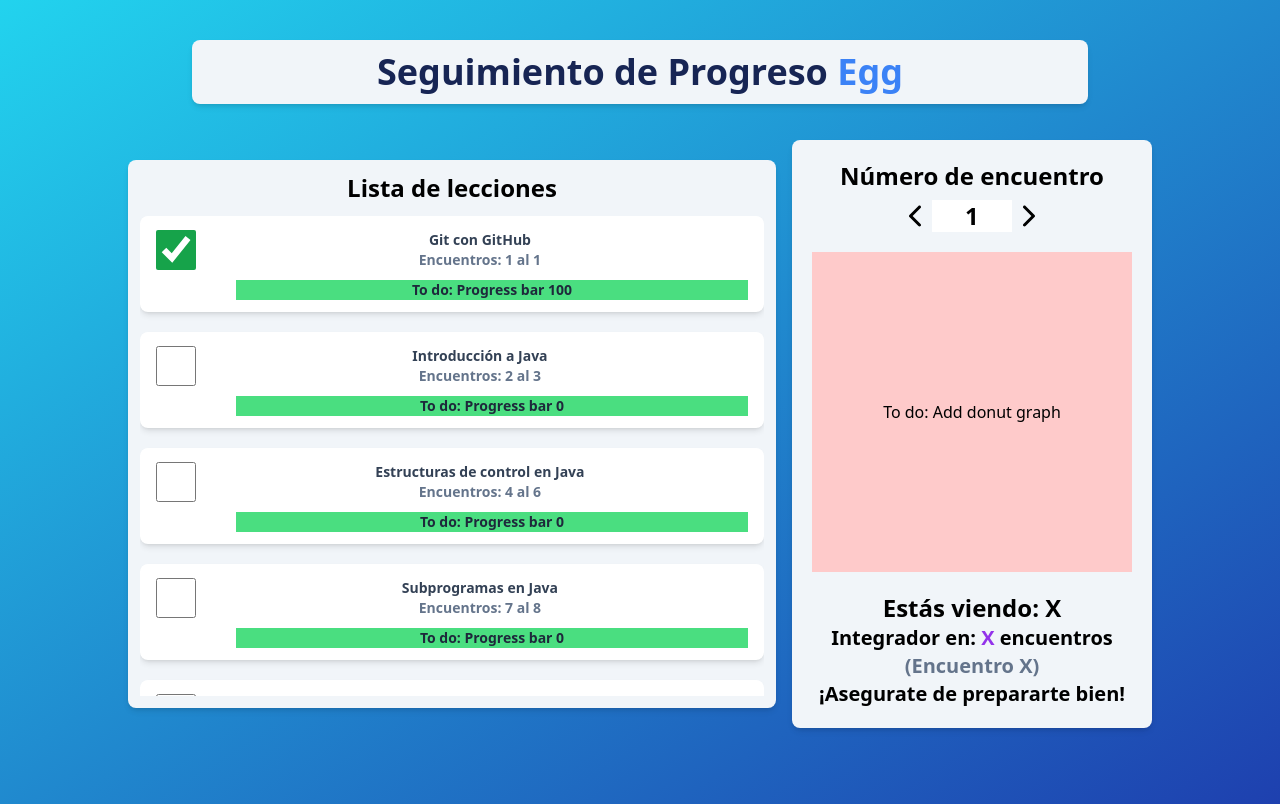
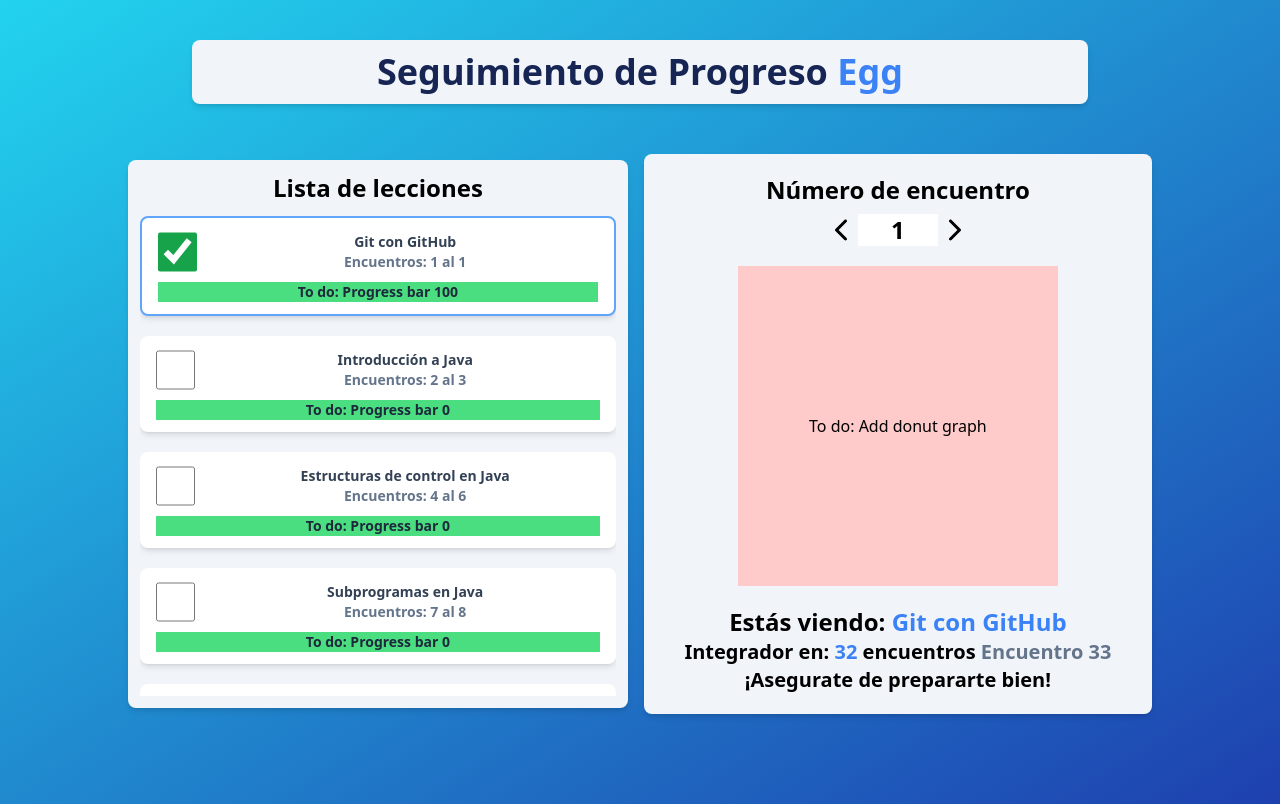
Before and after one commit to Sleepy-gogo/Courseflow-management, a React (Vite) app: page / in a window 1280 px wide. Built offline with nearby package versions, Linux system fonts and the light colour scheme.

Commit message:
Stats now show info instead of placeholders

```diff
--- a/src/components/Counter.jsx
+++ b/src/components/Counter.jsx
@@ -5,7 +5,7 @@
   faChevronLeft,
 } from "@fortawesome/free-solid-svg-icons";
 
-const MAX_ENCUENTROS = 160;
+const MAX_ENCUENTROS = 161;
 
 function validateNumber(n) {
   if (n < 1) return 1;
--- a/src/components/Lesson.jsx
+++ b/src/components/Lesson.jsx
@@ -3,11 +3,13 @@
 
 function Lesson({ lesson, progress }) {
   const { name, length } = lesson;
-  const { completed, percentage } = progress;
+  const { completed, percentage, current } = progress;
+
+  const active = current ? "border-solid border-2 border-blue-400" : "";
 
   return (
-    <Container addons="bg-white px-4 w-full">
-      <div className="flex items-center gap-4">
+    <Container addons={`bg-white px-4 w-full ${active}`}>
+      <div className="flex items-center gap-4" id={current ? "current" : ""}>
         <input
           type="checkbox"
           checked={completed}
@@ -23,7 +25,7 @@
           </p>
         </div>
       </div>
-      <div className="bg-green-400 w-100 mt-2 ml-auto max-w-lg">
+      <div className="bg-green-400 w-100 mt-2 ml-auto w-full">
         <p className="text-center text-sm sm:text-md font-bold text-slate-800">
           To do: Progress bar {percentage}
         </p>
@@ -40,6 +42,7 @@
   progress: PropTypes.shape({
     completed: PropTypes.bool.isRequired,
     percentage: PropTypes.number.isRequired,
+    current: PropTypes.bool.isRequired,
   }).isRequired,
 };
 
--- a/src/components/LessonList.jsx
+++ b/src/components/LessonList.jsx
@@ -14,6 +14,7 @@
       : data.completed
       ? 100
       : (progreso * 100) / progresoFinal;
+  data.current = encounter >= inicio && encounter <= final;
   return data;
 }
 
@@ -23,7 +24,10 @@
       <h1 className="text-center font-bold text-lg sm:text-2xl mb-3">
         Lista de lecciones
       </h1>
-      <div className="overflow-auto" style={{ maxHeight: "60vh" }}>
+      <div
+        className="overflow-auto scroll-pt-7 scroll-smooth"
+        style={{ maxHeight: "60vh" }}
+      >
         {lessons &&
           lessons.map((lesson) => (
             <Lesson
--- a/src/components/Stats.jsx
+++ b/src/components/Stats.jsx
@@ -1,10 +1,17 @@
 import PropTypes from "prop-types";
 import Container from "./Container";
 import Counter from "./Counter";
+import useStudentInfo from "../hooks/useStudentInfo";
+
+function getRemainingEncounters(integradorLength, encuentro) {
+  return integradorLength ? integradorLength[0] - encuentro : "...";
+}
 
 function Stats({ encuentros, setEncuentros }) {
+  const [lesson, integrador] = useStudentInfo({ encuentro: encuentros });
+
   return (
-    <Container addons="flex flex-col justify-center items-center gap-5 p-5">
+    <Container addons="flex flex-col justify-center items-center gap-5 p-5 sm:w-full">
       <div className="grid place-items-center gap-2">
         <h2 className="font-bold text-lg sm:text-2xl">Número de encuentro</h2>
         <Counter state={encuentros} setState={setEncuentros} />
@@ -13,10 +20,24 @@
         <p>To do: Add donut graph</p>
       </div>
       <div className="text-center">
-        <h2 className="font-bold text-lg sm:text-2xl">Estás viendo: X</h2>
+        <h2 className="font-bold text-lg sm:text-2xl">
+          Estás viendo:{" "}
+          <a
+            href="#current"
+            className="transition-colors text-blue-500 hover:text-blue-300 "
+          >
+            {lesson ? lesson.name : "..."}
+          </a>
+        </h2>
         <p className="text-md sm:text-xl font-semibold">
-          Integrador en: <span className="text-purple-600">X</span> encuentros{" "}
-          <span className="text-slate-500">(Encuentro X)</span>
+          Integrador en:{" "}
+          <span className="text-blue-500 font-bold">
+            {getRemainingEncounters(integrador.length, encuentros)}
+          </span>{" "}
+          encuentros{" "}
+          <span className="text-slate-500">{`Encuentro ${
+            integrador.length ? integrador.length[0] : "..."
+          }`}</span>
           <br />
           ¡Asegurate de prepararte bien!
         </p>
--- a/src/data/lessons.js
+++ b/src/data/lessons.js
@@ -45,88 +45,93 @@
   },
   {
     id: 10,
-    name: 'Colecciones',
-    length: [33, 41]
+    name: 'Integrador Java',
+    length: [33, 33]
   },
   {
     id: 11,
-    name: 'Relaciones entre clases',
-    length: [42, 50]
+    name: 'Colecciones',
+    length: [34, 42]
   },
   {
     id: 12,
-    name: 'Herencia',
-    length: [51, 59]
+    name: 'Relaciones entre clases',
+    length: [43, 51]
   },
   {
     id: 13,
-    name: 'Excepciones',
-    length: [60, 62]
+    name: 'Herencia',
+    length: [52, 60]
   },
   {
     id: 14,
-    name: 'MySQL',
-    length: [63, 71]
+    name: 'Excepciones',
+    length: [61, 63]
   },
   {
     id: 15,
-    name: 'JDBC',
-    length: [72, 75]
+    name: 'MySQL',
+    length: [64, 72]
   },
   {
     id: 16,
-    name: 'JPA',
-    length: [76, 85]
+    name: 'JDBC',
+    length: [73, 76]
   },
   {
     id: 17,
-    name: 'Integrador',
-    length: [86, 86]
+    name: 'JPA',
+    length: [77, 86]
   },
   {
     id: 18,
-    name: 'HTML',
-    length: [87, 95]
+    name: 'Integrador',
+    length: [87, 87]
   },
   {
     id: 19,
-    name: 'JavaScript',
-    length: [96, 107]
+    name: 'HTML',
+    length: [88, 96]
   },
   {
     id: 20,
-    name: 'React',
-    length: [108, 118]
+    name: 'JavaScript',
+    length: [97, 108]
   },
   {
     id: 21,
-    name: 'Integrador',
-    length: [119, 119]
+    name: 'React',
+    length: [109, 119]
   },
   {
     id: 22,
-    name: 'Spring 1',
-    length: [120, 131]
+    name: 'Integrador',
+    length: [120, 120]
   },
   {
     id: 23,
-    name: 'Buenas practicas de Java',
-    length: [132, 132]
+    name: 'Spring 1',
+    length: [121, 132]
   },
   {
     id: 24,
-    name: 'Spring 2',
-    length: [133, 158]
+    name: 'Buenas practicas de Java',
+    length: [133, 133]
   },
   {
     id: 25,
-    name: 'Repaso',
-    length: [159, 159]
+    name: 'Spring 2',
+    length: [134, 159]
   },
   {
     id: 26,
+    name: 'Repaso',
+    length: [160, 160]
+  },
+  {
+    id: 27,
     name: 'Integrador final',
-    length: [160, 160]
+    length: [161, 161]
   }
 ];
 
--- /dev/null
+++ b/src/hooks/useStudentInfo.jsx
@@ -0,0 +1,51 @@
+/* eslint-disable react-hooks/exhaustive-deps */
+import lessons from "../data/lessons";
+import { useEffect, useState } from "react";
+
+function getIndexOf(array, encuentro) {
+  return array.reduce((idx, element) => {
+    if (encuentro > element) return idx + 1;
+    return idx;
+  }, 0);
+}
+
+function getCurrentLesson(encuentro) {
+  const endings = lessons.map((lesson) => lesson.length[1]);
+  const lessonIndex = getIndexOf(endings, encuentro);
+  return lessons[lessonIndex];
+}
+
+function getCurrentIntegrador(encuentro) {
+  const regex = /^Integrador/;
+  const integradores = lessons.filter((lesson) => regex.test(lesson.name));
+  const integradorIndex = getIndexOf(
+    integradores.map((lesson) => lesson.length[1]),
+    encuentro
+  );
+  return integradores[integradorIndex];
+}
+
+function useStudentInfo({ encuentro }) {
+  const [lesson, setLesson] = useState({});
+  const [integrador, setIntegrador] = useState({});
+
+  function updateStates() {
+    const currentLesson = getCurrentLesson(encuentro);
+    const currentIntegrador = getCurrentIntegrador(encuentro);
+    console.log(currentLesson, currentIntegrador);
+    setLesson(getCurrentLesson(encuentro));
+    setIntegrador(getCurrentIntegrador(encuentro));
+  }
+
+  useEffect(() => {
+    updateStates();
+  }, [encuentro]);
+
+  useEffect(() => {
+    updateStates();
+  }, []);
+
+  return [lesson, integrador];
+}
+
+export default useStudentInfo;
```
